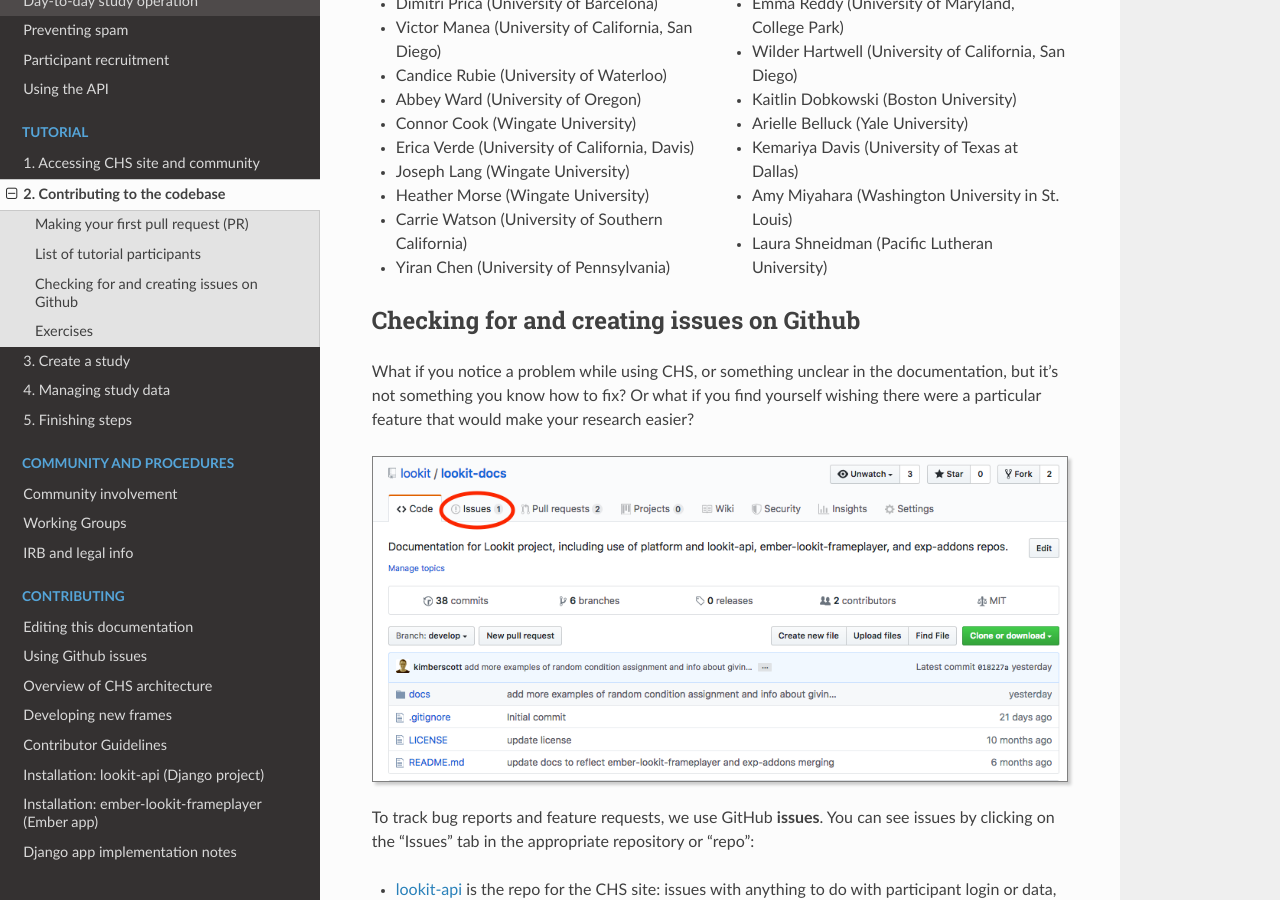
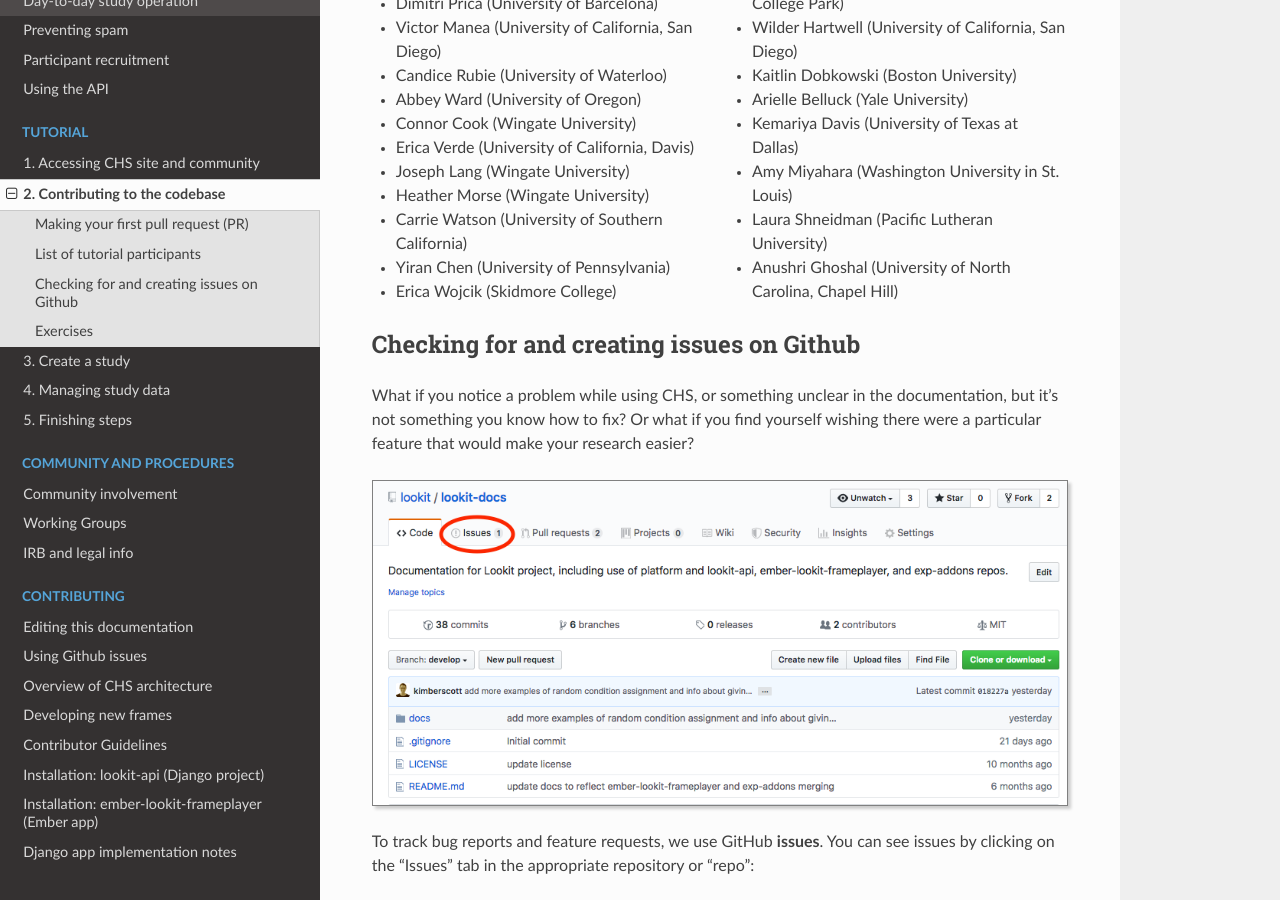
Before and after one commit to lookit/lookit-docs, a Sphinx documentation site: the page built from docs/source/tutorial-contributing.rst, in a window 1280 px wide and 900 px high, scrolled down 9297 px. Built offline with Sphinx 7.4.7 and the Read the Docs theme 3.1.0, drawn with Linux system fonts in a browser that asks for light colours.

Commit message:
Update tutorial-contributing.rst

```diff
--- a/docs/source/tutorial-contributing.rst
+++ b/docs/source/tutorial-contributing.rst
@@ -375,6 +375,7 @@
 - Kemariya Davis (University of Texas at Dallas)
 - Amy Miyahara (Washington University in St. Louis)
 - Laura Shneidman (Pacific Lutheran University)
+- Anushri Ghoshal (University of North Carolina, Chapel Hill)
 
 Checking for and creating issues on Github
 -------------------------------------------
```
